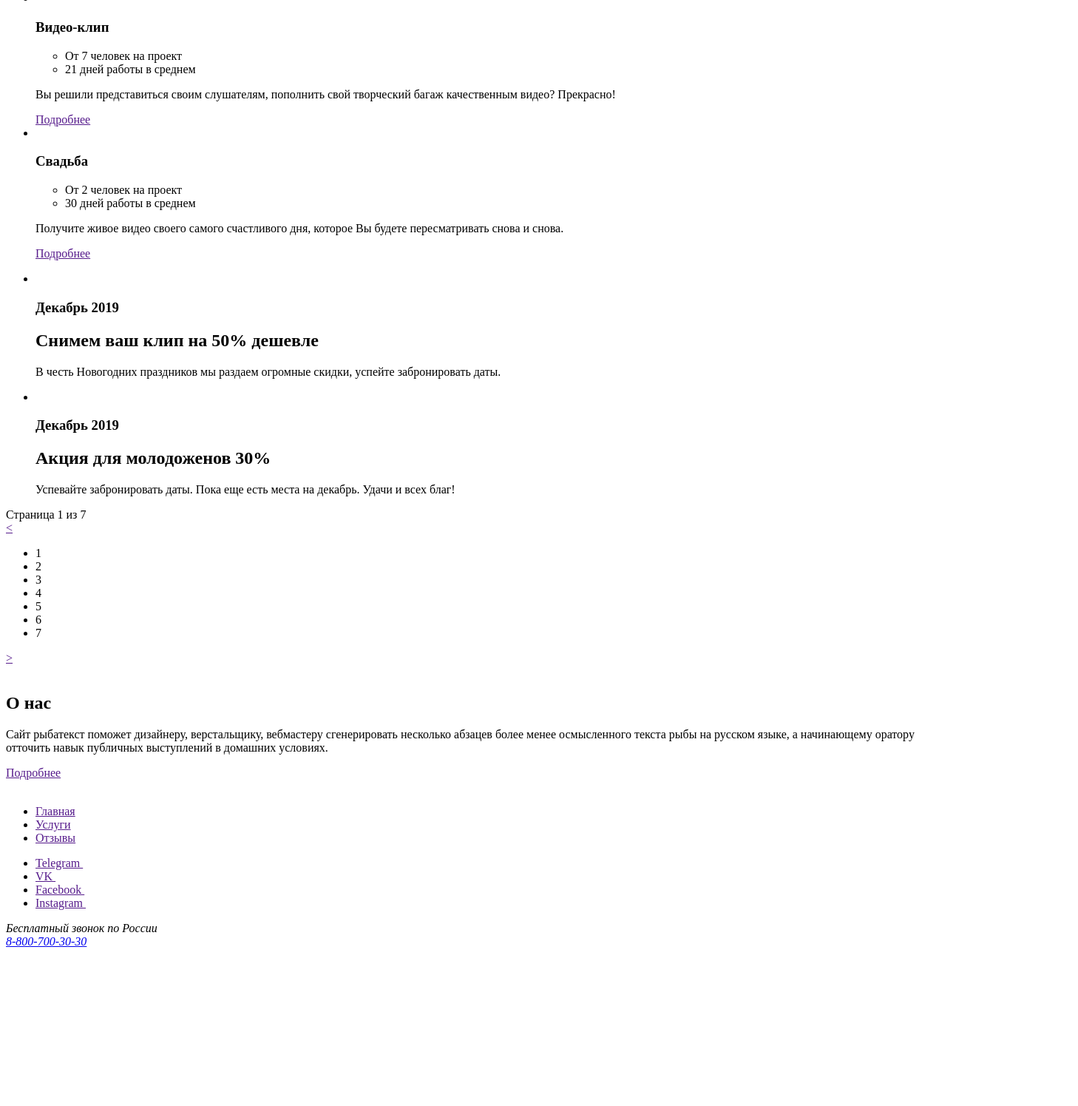
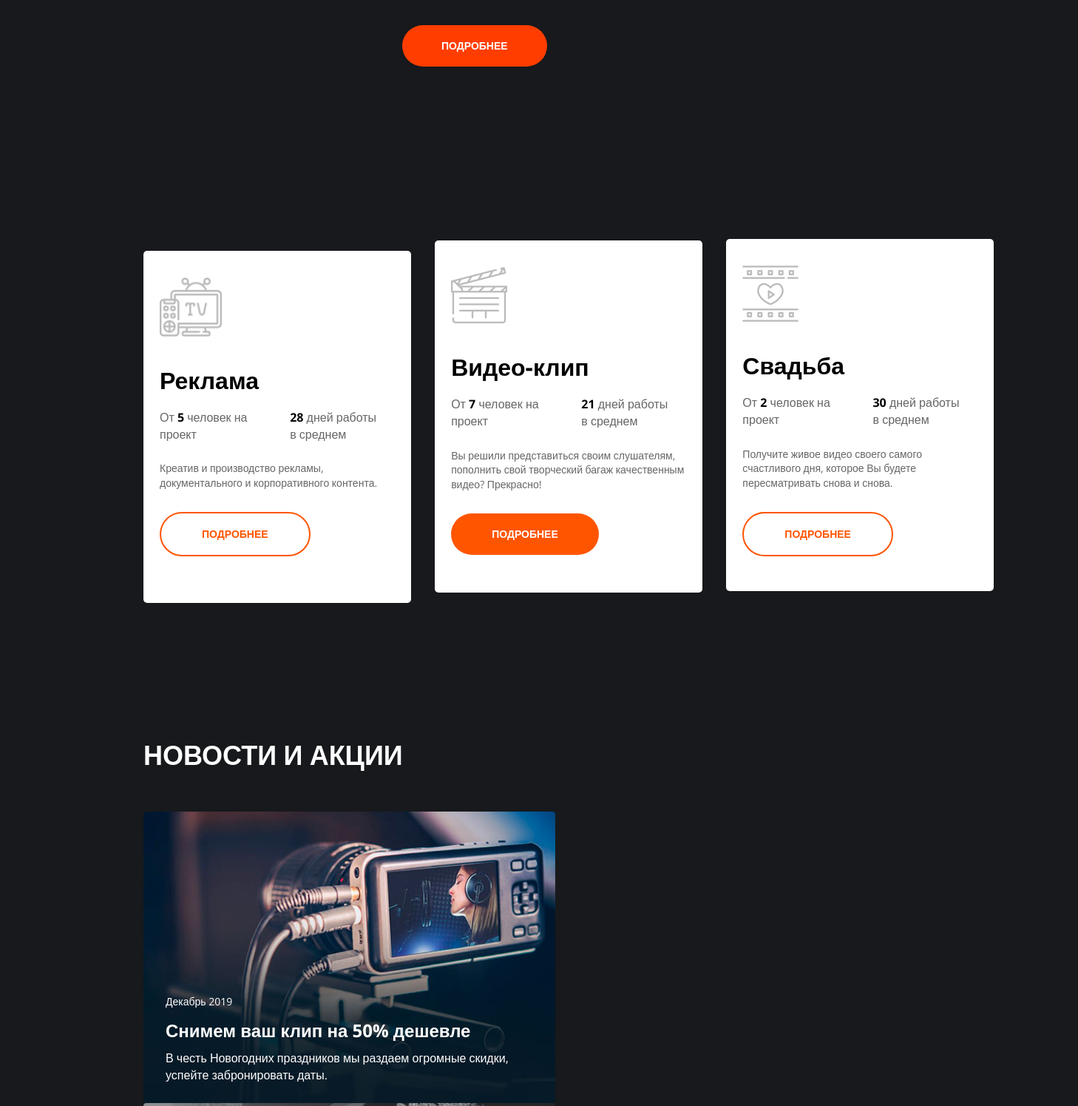
Before and after one commit to CptBlood90/Video-Production, a plain HTML site: page index.html in a window 1280 px wide. Shown: the part 488-1983 px from the top of the page at 74% size, 1458 px wide, since content can reach past the window. Before the commit the page ends 1778 px from the top, so only its background shows below. Drawn offline with nearby package versions, Linux system fonts and the light colour scheme.

Commit message:
Добавил стили

```diff
--- a/index.html
+++ b/index.html
@@ -5,14 +5,20 @@
     <meta charset="UTF-8">
     <meta http-equiv="X-UA-Compatible" content="IE=edge">
     <meta name="viewport" content="width=device-width, initial-scale=1.0">
+    <link href="https://fonts.googleapis.com/css2?family=Open+Sans:wght@400;700;800&display=swap" rel="stylesheet">
+    <link rel="stylesheet" href="/main.css">
     <title>Video Production</title>
 </head>
 
 <body>
     <div class="wrapper">
+
+
+        <section class="hero">
+            <div class="container">
                 <header class="header">
                     <a href="/" class="logo">
-                <img src="" alt="" class="logo__pic">
+                        <img src="/img/logo.png" alt="video logo" class="logo__pic">
                     </a>
                     <nav class="menu">
                         <ul class="menu__list">
@@ -29,17 +35,20 @@
                     </nav>
 
                     <address class="contacts">
-                <a href="tel:+88007003030" class="contacts__phone">8-800-700-30-30</a>
+                        <a href="tel:+88007003030" class="contacts__phone">8 800 700 30 30</a>
                         <div class="contacts__workhours">График работы</div>
                     </address>
                 </header>
-        <div class="page__content">
+            </div>
+        </section>
+
+        <div class="page-content">
             <main class="main__content">
                 <div class="hello">
-                    <h1 class="hello__title">Снимем для вас креативное видео</h1>
+                    <h1 class="hello__title">СНИМЕМ ДЛЯ ВАС КРЕАТИВНОЕ ВИДЕО</h1>
                     <p class="hello__text">Креативный видеопродакшн полного цикла</p>
-                    <a href="" class="hero__link">
-                        Подробнее
+                    <a href="" class="hello__btn">
+                        ПОДРОБНЕЕ
                     </a>
                 </div>
 
@@ -47,7 +56,7 @@
                     <div class="service__container">
                         <ul class="service__list">
                             <li class="service__item">
-                                <img src="" alt="" class="service__pic">
+                                <img src="/img/icons/tv.png" alt="" class="service__pic">
                                 <h3 class="service__title">Реклама</h3>
                                 <ul class="service__features-list">
                                     <li class="service__feature">
@@ -60,10 +69,10 @@
                                 <p class="service__text">Креатив и производство рекламы, документального и
                                     корпоративного контента.
                                 </p>
-                                <a href="" class="service__btn">Подробнее</a>
+                                <a href="" class="service__btn-alt">ПОДРОБНЕЕ</a>
                             </li>
                             <li class="service__item">
-                                <img src="" alt="" class="service__pic">
+                                <img src="/img/icons/clapper.png" alt="" class="service__pic">
                                 <h3 class="service__title">Видео-клип</h3>
                                 <ul class="service__features-list">
                                     <li class="service__feature">
@@ -76,10 +85,10 @@
                                 <p class="service__text">Вы решили представиться своим слушателям, пополнить свой
                                     творческий багаж качественным видео? Прекрасно!
                                 </p>
-                                <a href="" class="service__btn">Подробнее</a>
+                                <a href="" class="service__btn">ПОДРОБНЕЕ</a>
                             </li>
                             <li class="service__item">
-                                <img src="" alt="" class="service__pic">
+                                <img src="/img/icons/film.png" alt="" class="service__pic">
                                 <h3 class="service__title">Свадьба</h3>
                                 <ul class="service__features-list">
                                     <li class="service__feature">
@@ -92,7 +101,7 @@
                                 <p class="service__text">Получите живое видео своего самого счастливого дня, которое Вы
                                     будете пересматривать снова и снова.
                                 </p>
-                                <a href="" class="service__btn">Подробнее</a>
+                                <a href="" class="service__btn-alt">ПОДРОБНЕЕ</a>
                             </li>
                         </ul>
                     </div>
@@ -101,23 +110,31 @@
 
                 <section class="news">
                     <div class="news_container">
+                        <h2 class="news__name">НОВОСТИ И АКЦИИ</h2>
                         <ul class="news__list">
                             <li class="news__item">
-                                <img src="" alt="" class="news__pic">
-                                <h3 class="news__date">Декабрь 2019</h3>
-                                <h2 class="news__title">Снимем ваш клип на 50% дешевле</h2>
-                                <p class="news__text">В честь Новогодних праздников мы раздаем огромные скидки, успейте
+                                <img src="/img/icons/camera.png" alt="" class="news__pic">
+                                <div class="news__item-content">
+                                    <p class="news__date">Декабрь 2019</p>
+                                    <h3 class="news__title">Снимем ваш клип на 50% дешевле</h3>
+                                    <p class="news__text">В честь Новогодних праздников мы раздаем огромные скидки,
+                                        успейте
                                         забронировать даты.
                                     </p>
+                                </div>
+
                             </li>
 
                             <li class="news__item">
-                                <img src="" alt="" class="news__pic">
-                                <h3 class="news__date">Декабрь 2019</h3>
-                                <h2 class="news__title">Акция для молодоженов 30%</h2>
+                                <img src="/img/icons/wedding.png" alt="" class="news__pic">
+                                <div class="news__item-content">
+                                    <p class="news__date">Декабрь 2019</p>
+                                    <h3 class="news__title">Акция для молодоженов 30%</h3>
                                     <p class="news__text">Успевайте забронировать даты. Пока еще есть места на декабрь.
                                         Удачи и всех благ!
                                     </p>
+                                </div>
+
                             </li>
                         </ul>
                     </div>
@@ -126,17 +143,16 @@
 
                 <div class="paginator">
                     <div class="paginator__display">Страница 1 из 7</div>
-                    <a href="" class="paginator__prev"><</a>
                     <ul class="paginator__list">
-                                <li class="paginator__item">1</li>
-                                <li class="paginator__item">2</li>
-                                <li class="paginator__item">3</li>
-                                <li class="paginator__item">4</li>
-                                <li class="paginator__item">5</li>
-                                <li class="paginator__item">6</li>
-                                <li class="paginator__item">7</li>
+                        <li class="paginator__item--active"><a href="" class="paginator__link">1</a></li>
+                        <li class="paginator__item"><a href="" class="paginator__link">2</a></li>
+                        <li class="paginator__item"><a href="" class="paginator__link">3</a></li>
+                        <li class="paginator__item"><a href="" class="paginator__link">4</a></li>
+                        <li class="paginator__item"><a href="" class="paginator__link">5</a></li>
+                        <li class="paginator__item"><a href="" class="paginator__link">6</a></li>
+                        <li class="paginator__item"><a href="" class="paginator__link">7</a></li>
+
                     </ul>
-                            <a href="" class="paginator__next">></a>
                 </div>
 
                 <section class="about">
@@ -145,10 +161,14 @@
                     </div>
                     <div class="about__content">
                         <h2 class="about__title">О нас</h2>
+                        <div class="about__content-text">
                             <p class="about__text">Сайт рыбатекст поможет дизайнеру, верстальщику, вебмастеру
                                 сгенерировать несколько абзацев более менее осмысленного текста рыбы на русском языке, а
-                            начинающему оратору отточить навык публичных выступлений в домашних условиях. </p>
-                        <a href="" class="about-link">Подробнее</a>
+                                начинающему оратору отточить навык публичных выступлений в домашних условиях.
+                            </p>
+
+                        </div>
+                        <a href="" class="about__btn">ПОДРОБНЕЕ</a>
                     </div>
                 </section>
             </main>
@@ -202,10 +222,10 @@
 
                 </ul>
             </nav>
-            <address class="contacts">
+            <!-- <address class="contacts">
                 <div class="contacts__callnews">Бесплатный звонок по России</div>
                 <a href="tel:+88007003030" class="contacts__info">8-800-700-30-30</a>
-            </address>
+            </address> -->
 
         </footer>
     </div>
--- /dev/null
+++ b/main.css
@@ -0,0 +1,378 @@
+body {
+    font-family: 'Open Sans', sans-serif;
+    color: #fff;
+    font-size: 16px;
+    line-height: 1.42;
+    background: #17191C;
+    -webkit-font-smoothing: antialiased;
+    -moz-osx-font-smoothing: grayscale;
+}
+
+a {
+    color: inherit;
+}
+
+ul {
+    padding: 0;
+    margin: 0;
+}
+
+ul li {
+    list-style: none;
+}
+
+h1,
+h2,
+h3,
+h4,
+h5,
+h6,
+p {
+    margin: 0;
+    font-weight: normal;
+}
+
+p {
+    margin-top: 0;
+}
+
+* {
+    box-sizing: border-box;
+}
+
+.container {
+    margin: 0 auto;
+    width: 1142px;
+}
+
+.header {
+    height: 129px;
+    position: relative;
+    margin-bottom: 71px;
+}
+
+.logo {
+    display: block;
+    position: absolute;
+    top: 26px;
+    left: 0px;
+    width: 198px;
+    height: 46px;
+}
+
+.menu {
+    position: absolute;
+    top: 47px;
+    left: 439px;
+}
+
+.contacts {
+    position: absolute;
+    top: 32px;
+    right: 0px;
+    font-style: normal;
+    text-align: right;
+}
+
+.menu__item {
+    display: inline-block;
+    vertical-align: middle;
+    margin-right: 50px;
+}
+
+.menu__item :last-child {
+    margin-right: 0;
+}
+
+.menu__link {
+    font-size: 14px;
+    text-decoration: none;
+}
+
+
+.contacts__phone {
+    text-decoration: none;
+    font-size: 26px;
+    margin-bottom: 9px;
+}
+
+.contacts__workhours {
+    font-size: 13px;
+    text-decoration: underline;
+    color: #FF3D00;
+}
+
+.hello {
+    margin: 0 auto;
+    width: 776px;
+}
+
+.hello__title {
+    width: 776px;
+    font-size: 72px;
+    font-weight: bold;
+    text-align: center;
+    line-height: 1.33;
+    margin-bottom: 56px;
+    position: relative;
+    left: 0px;
+    top: 40px;
+}
+
+.hello__text {
+    font-size: 18px;
+    margin-bottom: 41px;
+    left: 192px;
+    position: relative;
+}
+
+.hello__btn {
+    background: #FF3D00;
+    border-radius: 35px;
+    padding: 18px 53px;
+    color: #fff;
+    font-weight: bold;
+    font-size: 14px;
+    text-decoration: none;
+    left: 292px;
+    position: relative;
+    display: inline-block;
+    margin-bottom: 233px;
+
+}
+
+
+.section {
+    margin-bottom: 180px;
+    height: 476px;
+}
+
+.service__container {
+    position: relative;
+    left: 186px;
+    right: 191px;
+}
+
+.service__item {
+    min-height: 476px;
+    background: #fff;
+    border-radius: 5px;
+    display: inline-block;
+    margin-right: 28px;
+    width: 362px;
+    color: black;
+    margin-bottom: 180px;
+}
+
+.service__item:last-child {
+    margin-right: 0;
+}
+
+.service__pic {
+    margin-bottom: 30px;
+    margin-right: 249px;
+    margin-top: 36px;
+    margin-left: 22px;
+}
+
+
+.service__title {
+    font-weight: bold;
+    font-size: 32px;
+    margin-bottom: 17px;
+    margin-left: 22px;
+}
+
+.service__feature {
+    display: inline-block;
+    vertical-align: top;
+    width: 123px;
+    margin-right: 27px;
+    font-size: 16px;
+    color: #666;
+    margin-bottom: 25px;
+    margin-left: 22px;
+
+
+}
+
+.service__feature:last-child {
+    margin-right: 0;
+}
+
+.service__feature-special {
+    font-weight: bold;
+    color: black;
+}
+
+.service__text {
+    font-size: 14px;
+    color: #666;
+    margin-left: 22px;
+    margin-bottom: 29px;
+    margin-right: 24px;
+}
+
+.service__btn {
+    background: #FF5500;
+    border-radius: 35px;
+    padding: 18px 55px;
+    color: #fff;
+    font-weight: bold;
+    font-size: 14px;
+    text-decoration: none;
+    position: relative;
+    display: inline-block;
+    margin-left: 22px;
+
+}
+
+.service__btn-alt {
+    background: #fff;
+    border-radius: 35px;
+    padding: 18px 55px;
+    color: #FF5500;
+    font-weight: bold;
+    font-size: 14px;
+    text-decoration: none;
+    position: relative;
+    display: inline-block;
+    margin-left: 22px;
+    border: 2px solid #FF5500;
+}
+
+.news {
+    margin-bottom: 58px;
+}
+
+.news__item {
+    width: 557px;
+    display: inline-block;
+    vertical-align: top;
+    position: relative;
+    margin-left: 186px;
+    border-radius: 4px;
+    overflow: hidden;
+}
+
+.news__pic {
+    display: block;
+    width: 100%;
+    height: 100%;
+    object-fit: cover;
+}
+
+.news__name {
+    margin-left: 186px;
+    font-size: 36px;
+    font-weight: bold;
+    margin-bottom: 51px;
+}
+
+.news__item-content {
+    position: absolute;
+    left: 0;
+    right: 0;
+    bottom: 0;
+    padding: 26px 30px;
+    min-height: 140px;
+}
+
+.news__date {
+    font-size: 14px;
+    margin-bottom: 12.5px;
+}
+
+.news__title {
+    font-size: 24px;
+    font-weight: bold;
+    margin-bottom: 9px;
+}
+
+.news__text {
+    font-size: 16px;
+}
+
+.paginator {
+    text-align: center;
+    margin-bottom: 124px;
+}
+
+.paginator__display,
+.paginator__list {
+    display: inline-block;
+    vertical-align: middle;
+}
+
+.paginator__display {
+    margin-right: 25px;
+}
+
+.paginator__item {
+    display: inline-block;
+    vertical-align: middle;
+}
+
+.paginator__item--active .paginator__link {
+    background: #FF5500;
+}
+
+.paginator__link {
+    display: block;
+    width: 32px;
+    height: 32px;
+    border-radius: 50%;
+    text-decoration: none;
+    font-weight: bold;
+    line-height: 32px;
+    }
+
+
+    .about:before{
+        content: "";
+        display: inline-block;
+        vertical-align: top;
+        width: 490px;
+        height: 505px;
+        background: url(./img/icons/cameraman.png) center center / cover no-repeat;
+        margin-left: 186px;
+    }
+
+    .about__content{
+        background: #fff;
+        padding: 70px 81px;
+        color: #000;
+        display: inline-block;
+        vertical-align: top;
+        width: 785px;
+        margin-left: 186px;
+    }
+
+    .about__title{
+        font-weight: bold;
+        font-size: 36px;
+        margin-bottom: 37px;
+    }
+
+    .about__content-text{
+        margin-bottom: 43px;
+    }
+
+    .about__content-text p {
+        margin-bottom: 20px;
+    }
+
+    .about__content-text p:last-child{
+        margin-bottom: 0;
+    }
+
+    .about__btn {
+        background: #FF3D00;
+        border-radius: 35px;
+        padding: 18px 40px;
+        color: #fff;
+        font-weight: bold;
+        font-size: 14px;
+        text-decoration: none;
+        display: inline-block;
+    }
```
Also changed, not shown: img/icons/camera.png (added), img/icons/cameraman.png (added), img/icons/clapper.png (added), img/icons/film.png (added), img/icons/tv.png (added), img/icons/wedding.png (added), img/logo.png (added), img/Главная.png (added). Lines whose indentation alone changed are shown as unchanged.
